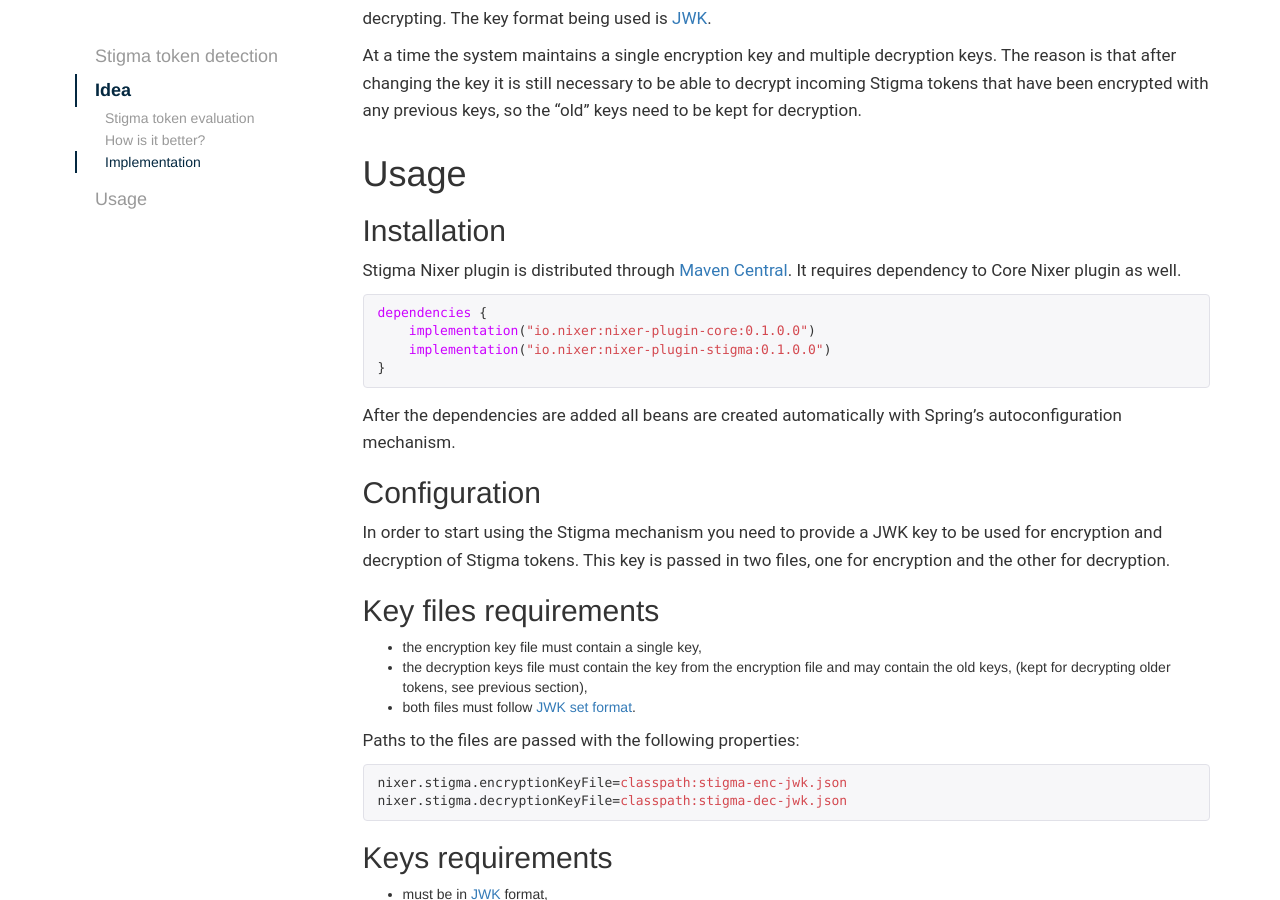
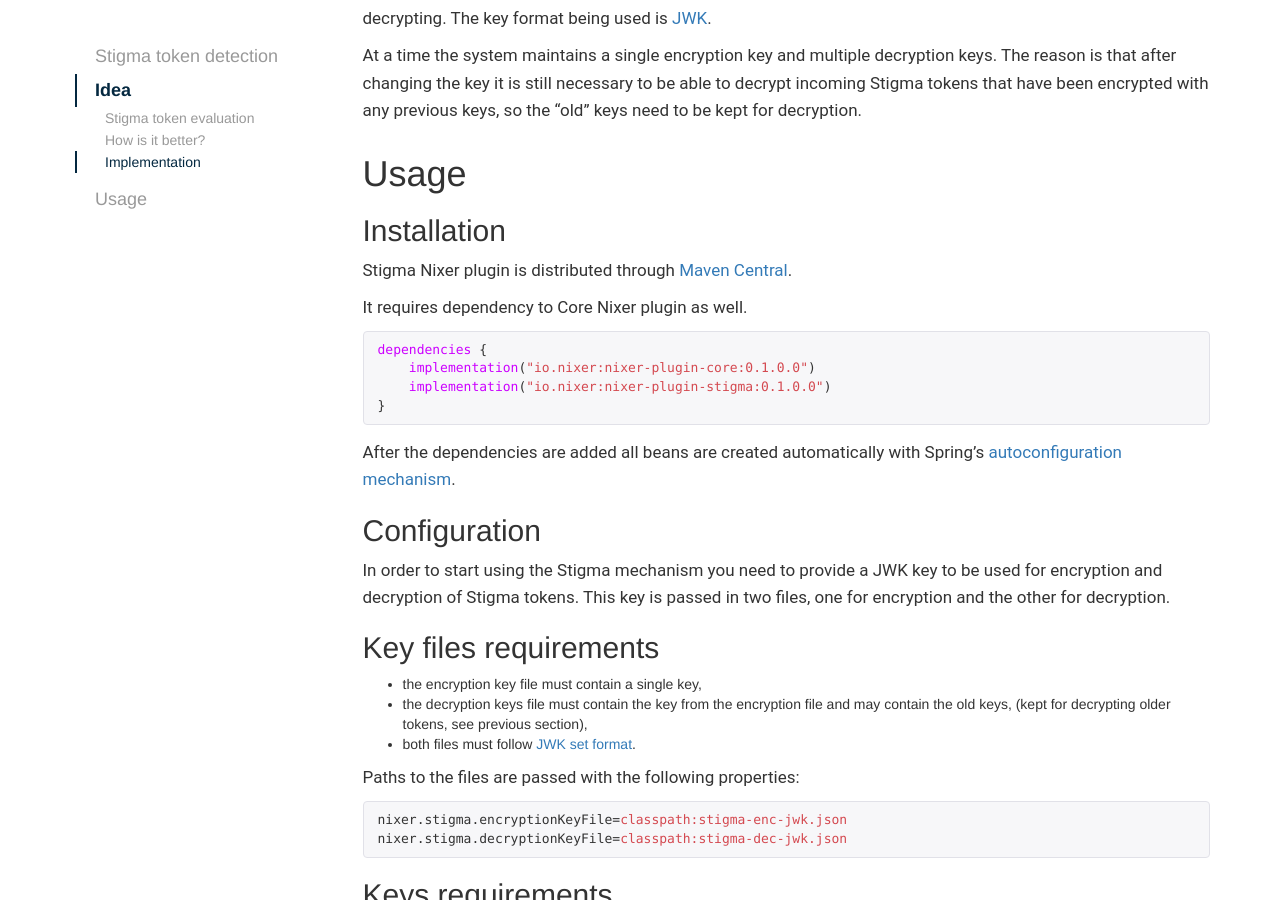
Before and after one commit to nixer-io/nixer-io.github.io, a Jekyll site: the page built from stigma.md, in a window 1280 px wide and 900 px high, scrolled down 1954 px. Built offline with Jekyll 4.4.1, drawn with Linux system fonts in a browser that asks for light colours; comment, search, counter and statistics services are not loaded; our own code applies the rules of GitHub Pages for plain Markdown files; part of the change alters nothing that is shown.

Commit message:
Minor editorial fixes.

````diff
--- a/stigma.md
+++ b/stigma.md
@@ -81,6 +81,7 @@ that have been encrypted with any previous keys, so the "old" keys need to be ke
 ## Installation
 
 Stigma Nixer plugin is distributed through [Maven Central](https://search.maven.org/search?q=io.nixer).
+
 It requires dependency to Core Nixer plugin as well.
 
 ```kotlin
@@ -90,7 +91,8 @@ dependencies {
 }
 ```
 
-After the dependencies are added all beans are created automatically with Spring's autoconfiguration mechanism.
+After the dependencies are added all beans are created automatically with Spring's
+[autoconfiguration mechanism](https://docs.spring.io/spring-boot/docs/current/reference/html/using-spring-boot.html#using-boot-auto-configuration).
 
 ## Configuration
 
````
